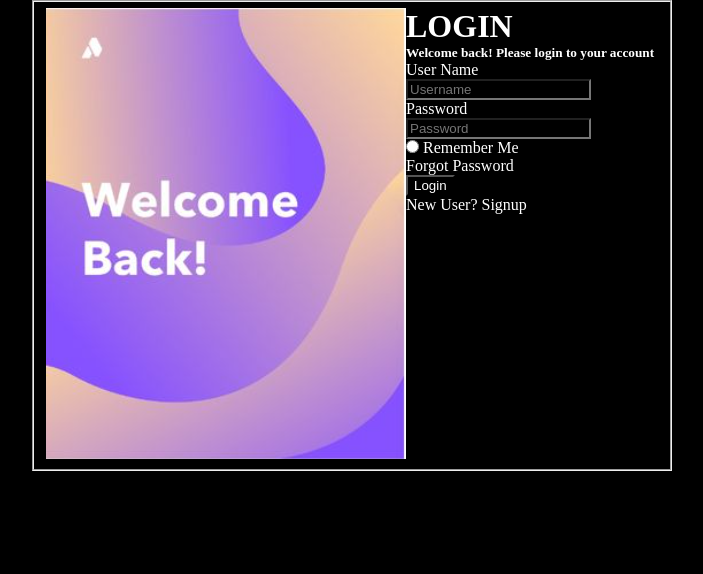
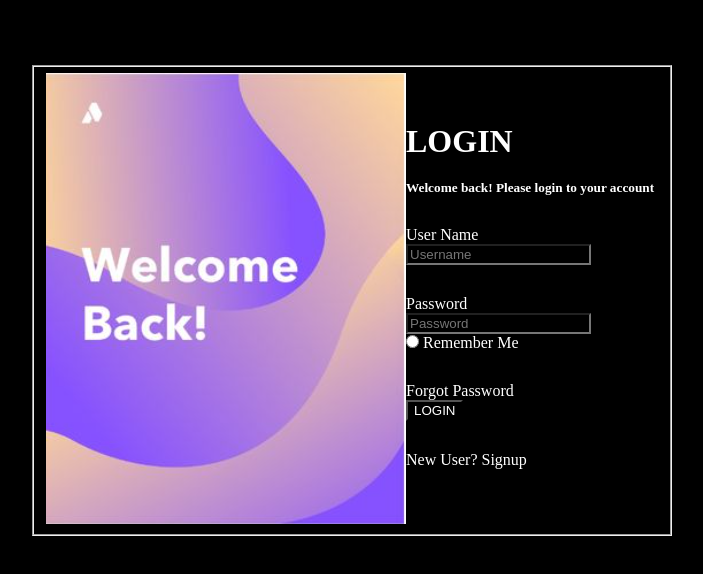
Before and after one commit to ibrahimaupian09/Task_03_Html_Css, a plain HTML site: page index.html in a window 1280 px wide. Shown: the whole page, without its empty margins (288-991 px from the left). Drawn offline with Linux system fonts and the light colour scheme.

Commit message:
change in Login button

```diff
--- a/index.html
+++ b/index.html
@@ -15,16 +15,16 @@
                     <h1>LOGIN</h1>
                     <h5>Welcome back! Please login to your account</h5>
 
-                    <p>User Name</p>
-                    <input type="text" placeholder="Username" required>
+                    <p class="placeholder">User Name</p>
+                    <input type="text" placeholder="Username" required class="Username">
 
-                    <p>Password</p>
-                    <input type="password" placeholder="Password" minlength="8" maxlength="12" required>
+                    <p class="placeholder">Password</p>
+                    <input type="password" placeholder="Password" minlength="8" maxlength="12" required class="usernsme">
     <br>
                     <input type="radio" > Remember Me
                     <p>Forgot Password</p>
-                    <input type="button" Value="Login">
-                    <p>New User? Signup</p>
+
+                    <button>LOGIN</button><p>New User? Signup</p>
                 </div>
             </fieldset>
         </form>
--- a/style.css
+++ b/style.css
@@ -5,12 +5,30 @@
 }
 #form{
     width: 50%;
+    margin-top: 65px;
 }
 #img{
     width 50%;
     clear: left;
     float: left;
 }
+h1{
+    margin-top: 50px;
+    margin-right: 50px;
+}
+h5{
+    margin-top: 20px;
+}
+p{
+    margin-top: 30px;
+}
+
 #login{
 
 }
+h1{
+
+}
+button{
+
+}
```
